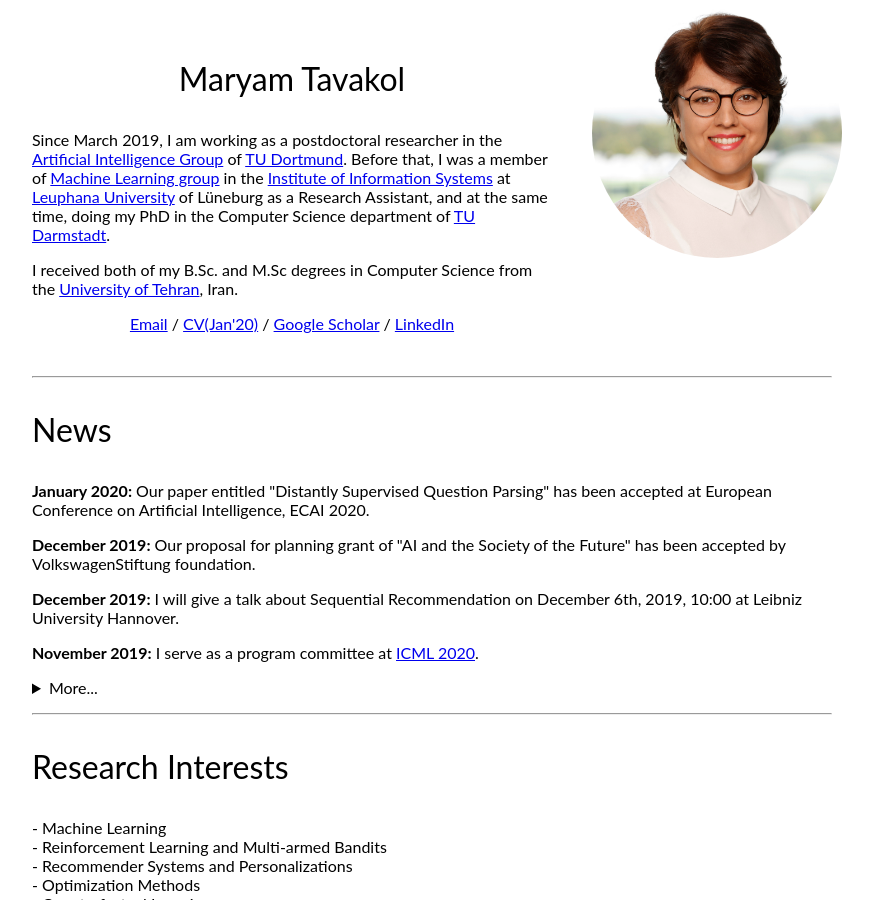
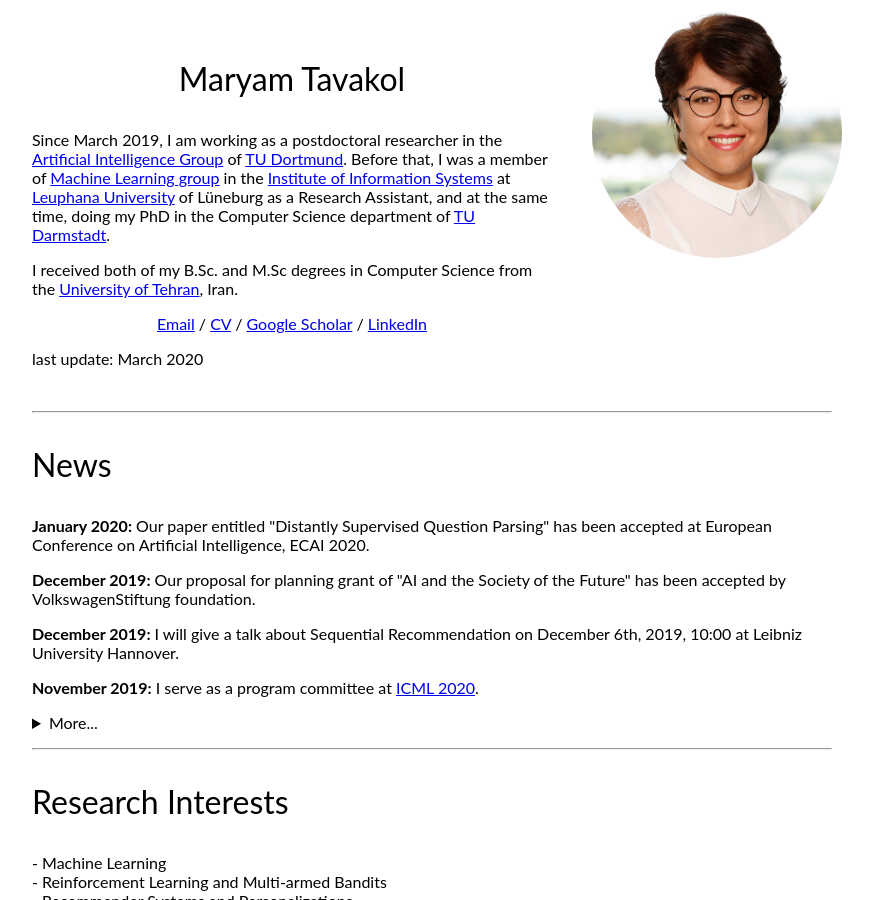
Before and after one commit to marytavakol/site, a Jekyll site: the page built from index.md, in a window 1280 px wide and 900 px high. Shown: the whole window, without its empty margins (208-1081 px from the left). Built offline with Jekyll 4.4.1, drawn with Linux system fonts in a browser that asks for light colours.

Commit message:
change cv

```diff
--- a/_layouts/default.html
+++ b/_layouts/default.html
@@ -26,7 +26,10 @@
             I received both of my B.Sc. and M.Sc degrees in Computer Science from the <a href="https://ut.ac.ir/en">University of Tehran</a>, Iran.
           </p>
           <p style="text-align: center;">
-            <a href='mailto:info@maryamtavakol.com'>Email</a>  /  <a href='./assets/others/CV.pdf' target='__blank'>CV(Jan'20)</a>   /  <a href='https://scholar.google.de/citations?user=2ycXzoIAAAAJ&hl=en' target='__blank'>Google Scholar</a>  /  <a href='https://www.linkedin.com/in/maryam-tavakol-5869682b/'  target='__blank'>LinkedIn</a>
+            <a href='mailto:info@maryamtavakol.com'>Email</a>  /  <a href='./assets/others/CV.pdf' target='__blank'>CV</a>   /  <a href='https://scholar.google.de/citations?user=2ycXzoIAAAAJ&hl=en' target='__blank'>Google Scholar</a>  /  <a href='https://www.linkedin.com/in/maryam-tavakol-5869682b/'  target='__blank'>LinkedIn</a>
+          </p>
+          <p>
+          	last update: March 2020
           </p>
       </div>
       <div id="col-right">
```
Also changed, not shown: 1 other file.
